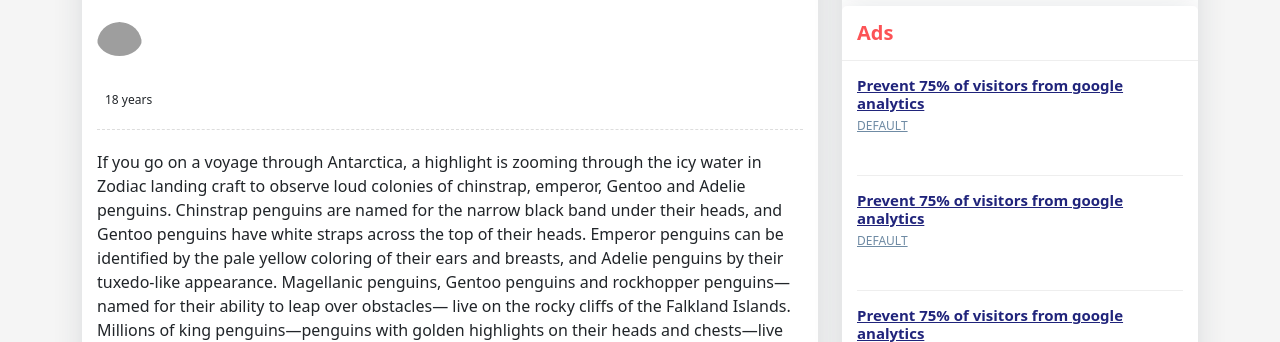
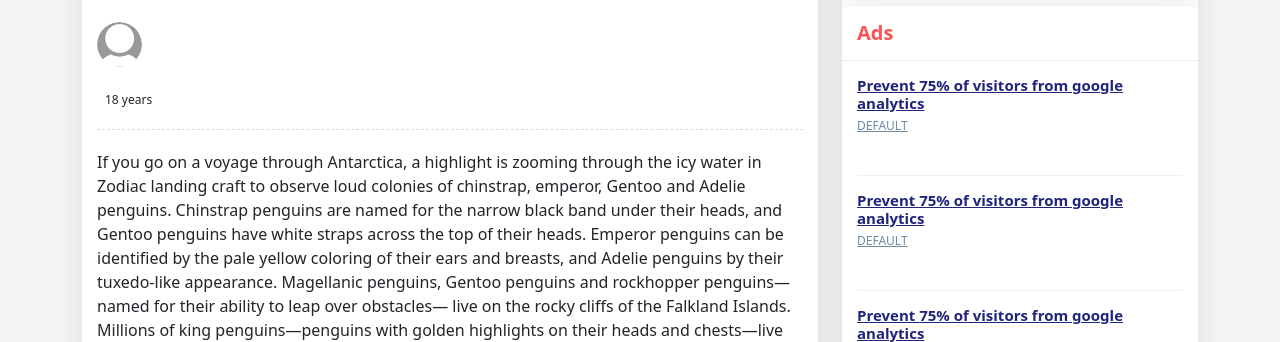
Before and after one commit to hausito/python_django, a Django app: page /blog/blog_details/1/ in a window 1280 px wide. Shown: the part 507-849 px from the top of the page. Run offline with Django 4.2, Linux system fonts and the light colour scheme; data comes from the database, SQL or seed files in the repository; tables that the repository leaves empty hold one stand-in row (values such as "Sample post"); some libraries are stand-ins or nearby versions; grey boxes are pictures that could not be loaded.

Commit message:
Update blog_details.html

```diff
--- a/blog/templates/blog/blog_details.html
+++ b/blog/templates/blog/blog_details.html
@@ -18,7 +18,7 @@
                       <h2>Where in the World You Can See Penguins</h2>
                       <div class="media">
                           <div class="avatar">
-                              <img alt="not loaded" src="/media/profile_pics/user_EFqj4ih.png"  class="rounded-circle">
+                              <img alt="not loaded"  src="{{avatar.url}}" class="rounded-circle">
                           </div>
                           <div class="media-body">
                               <label>{{instance.user.first_name}} {{instance.user.last_name}}</label>
@@ -45,7 +45,7 @@
                   <div class="widget-body">
                       <div class="media align-items-center">
                           <div class="avatar">
-                              <img alt="not loaded" src="/media/profile_pics/user_EFqj4ih.png" class="rounded-circle">
+                             <img alt="not loaded"  src="{{avatar.url}}" class="rounded-circle">
                           </div>
                           <div class="media-body">
                               <h6>Hello, I'm<br> {{instance.user.first_name}} {{instance.user.last_name}}</h6>
```
